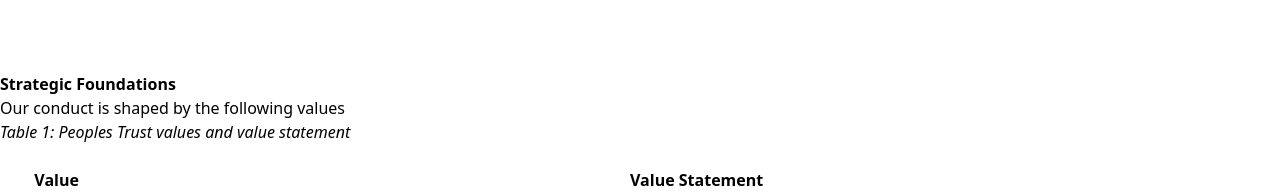
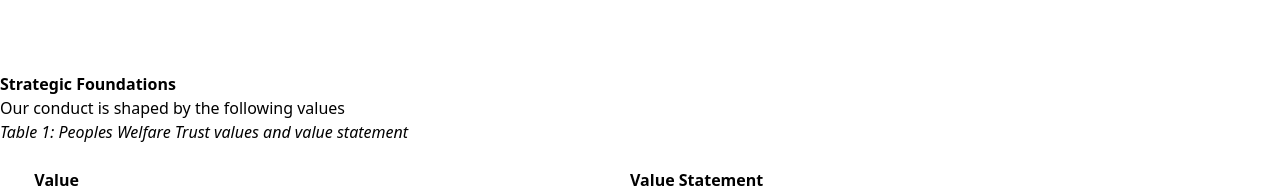
Before and after one commit to Paul-Harawa/PeoplesTrust, a React (Vite) app: page / in a window 1280 px wide. Shown: the part 2849-3045 px from the top of the page. Built offline with nearby package versions, Linux system fonts and the light colour scheme.

Commit message:
Update About.jsx

```diff
--- a/src/components/About.jsx
+++ b/src/components/About.jsx
@@ -85,7 +85,7 @@
                 <p className='p-4 text-justify font-light text-md w-full bg-black bg-opacity-5 rounded-2xl'>
                     <b className='font-extrabold text-[#5285eb]' >Strategic Foundations </b><br />
                     <span className='font-normal'>Our conduct is shaped by the following values</span>  <br />
-                    <i>Table 1: Peoples Trust values and value statement </i> <br /><br />
+                    <i>Table 1: Peoples Welfare Trust values and value statement </i> <br /><br />
 
                     <table className="border-collapse border border-gray-300 w-full">
                         <thead>
```
